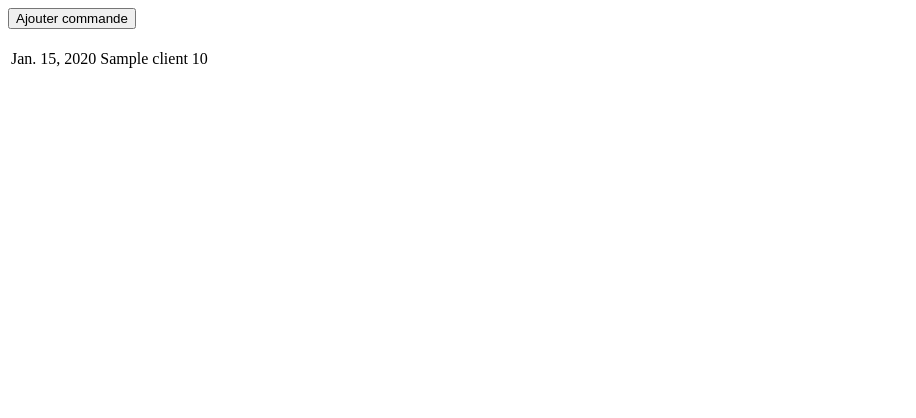
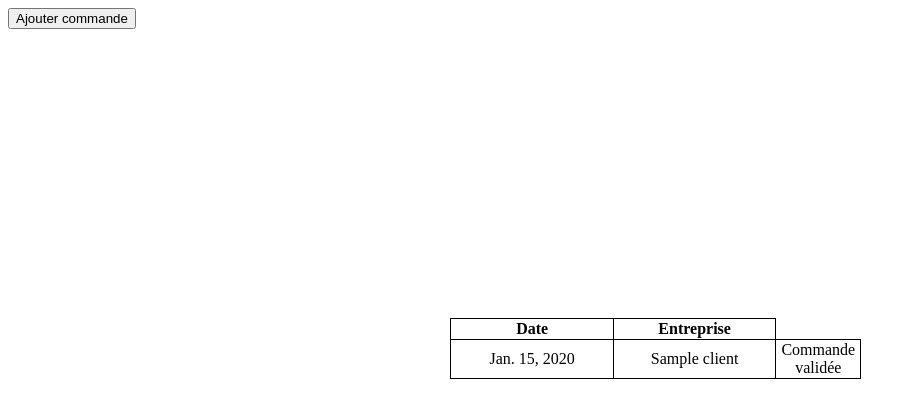
Before and after one commit to Esig-David/inloProject, a Django app: page / in a window 1280 px wide. Shown: the top 418 px of the page, without its empty margins (0-916 px from the left). Run offline with Django 4.2, Linux system fonts and the light colour scheme; tables that the repository leaves empty hold one stand-in row (values such as "Sample post").

Commit message:
Mise en place du tableau terminé Validation terminé

```diff
--- a/gestionCommande/models.py
+++ b/gestionCommande/models.py
@@ -10,17 +10,16 @@ class Client(models.Model):
         return self.nom
 
 
-class Produit(models.Model):
-    nom = models.CharField(max_length=32, null=False)
-    prix = models.DecimalField(max_digits=2, decimal_places=0, null=False)
-
-
 class Commande(models.Model):
     date = models.DateField(datetime.date.today)
     client = models.ForeignKey(Client, on_delete=models.CASCADE, null=True)
     is_active = models.BooleanField(default=False)
 
 
+class Produit(models.Model):
+    nom = models.CharField(max_length=32, null=False)
+
+
 class Possede(models.Model):
     quantite = models.IntegerField()
     produit = models.ForeignKey(Produit, on_delete=models.CASCADE, null=True)
--- a/gestionCommande/views.py
+++ b/gestionCommande/views.py
@@ -1,5 +1,5 @@
 from django.shortcuts import render, redirect
-from gestionCommande.models import Commande, Produit, Possede
+from gestionCommande.models import *
 from forms import frmCommande
 
 
@@ -22,3 +22,11 @@ def ajouter_commande(request):
             form.save()
             return redirect(afficher_index)
     return render(request, 'ajouter_commande.html',  {"commandes": liste_commandes, "form": formulaire_commande})
+
+
+def valider_commande(request, commande_id):
+    commande = Commande.objects.get(pk=commande_id)
+    commande.is_active = True
+    commande.save()
+
+    return redirect(afficher_index)
--- a/inloProject/settings.py
+++ b/inloProject/settings.py
@@ -116,6 +116,10 @@ USE_TZ = True
 # Static files (CSS, JavaScript, Images)
 # https://docs.djangoproject.com/en/4.1/howto/static-files/
 
+STATICFILES_DIRS = [
+    BASE_DIR / "static",
+]
+
 STATIC_URL = 'static/'
 
 # Default primary key field type
--- /dev/null
+++ b/static/style.css
@@ -0,0 +1,45 @@
+.img_valide img{
+    height: 20px;
+    width: 20px;
+}
+
+.texte_valide{
+    border: 1px solid black;
+    width: 2%;
+}
+
+.img_croix img{
+    height: 20px;
+}
+
+.img_croix {
+    width: 5%;
+}
+.img_valide {
+    width: 4%;
+}
+
+.commande_tableau {
+    border-collapse: collapse;
+    text-align: center;
+    width: 50%;
+}
+th {
+    width: 15%;
+    text-align: center;
+    border: 1px solid black;
+}
+
+td:not(.img_valide,.img_croix, .texte_valide) {
+    border-bottom: 1px solid black;
+    border-left: 1px solid black;
+    border-top: none;
+    border-right: 1px solid black;
+    text-align: center;
+    width: 20%;
+}
+
+#tableau {
+    margin-top: 20%;
+    margin-left: 35%;
+}
--- a/templates/index.html
+++ b/templates/index.html
@@ -1,8 +1,10 @@
+{% load static %}
 <!DOCTYPE html>
-<html lang="en">
+<html lang="fr">
 <head>
     <meta charset="UTF-8">
     <title>Gestion des commandes</title>
+    <link rel="stylesheet" href="{% static '/style.css' %}">
 </head>
 <body>
 
@@ -12,21 +14,47 @@
 
 <br><br>
 
+<div id="tableau">
+    {% for commande in commandes %}
 
-{% for commande in commandes %}
-    {% for quantite_produit in quantite_produits %}
+        <div class="ligne_commande">
 
-        <table>
-            <tr>
-                <td>{{ commande.date }}</td>
-                <td>{{ commande.client }}</td>
-                <td>{{ quantite_produit.quantite }}</td>
-            </tr>
-        </table>
-        <br>
+            <table class="commande_tableau">
+                <tr>
+                    <th>Date</th>
+                    <th>Entreprise</th>
+                </tr>
+            <br>
+                <tr>
+                    <td>{{ commande.date }}</td>
+                    <td>{{ commande.client }}</td>
+
+                    {% comment %}{% for produit in produits %}
+                                {% if produit == quantite_produit.produit %}
+                                    <td>{{ produit.nom }}</td>
+                                {% endif %}
+                            {% endfor %}
+
+                            <td>{{ quantite_produit.quantite }}</td>{% endcomment %}
+
+                    <input hidden value="{{ commande.id }}">
+
+                    {% if commande.is_active == False %}
+                        <td class="img_valide"><a href="{% url 'valider_commande' commande.id %}"><img
+                                src="{% static 'icones/valide.png' %}"></a></td>
+                        <td class="img_croix"><a><img src="{% static 'icones/croix.png' %}"></a></td>
+                    {% else %}
+                        <td class="texte_valide">Commande validée</td>
+                    {% endif %}
+
+
+                </tr>
+            </table>
+        </div>
 
     {% endfor %}
-{% endfor %}
+</div>
+
 
 </body>
 </html>
```
Also changed, not shown: gestionCommande/migrations/0001_initial.py, gestionCommande/migrations/0002_possede_produit.py (added), static/icones/croix.png (added), static/icones/valide.png (added).
